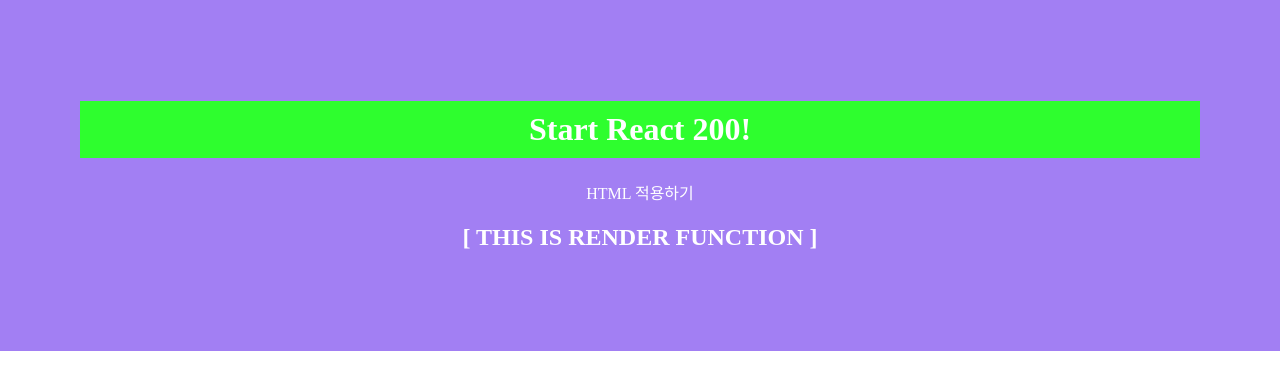
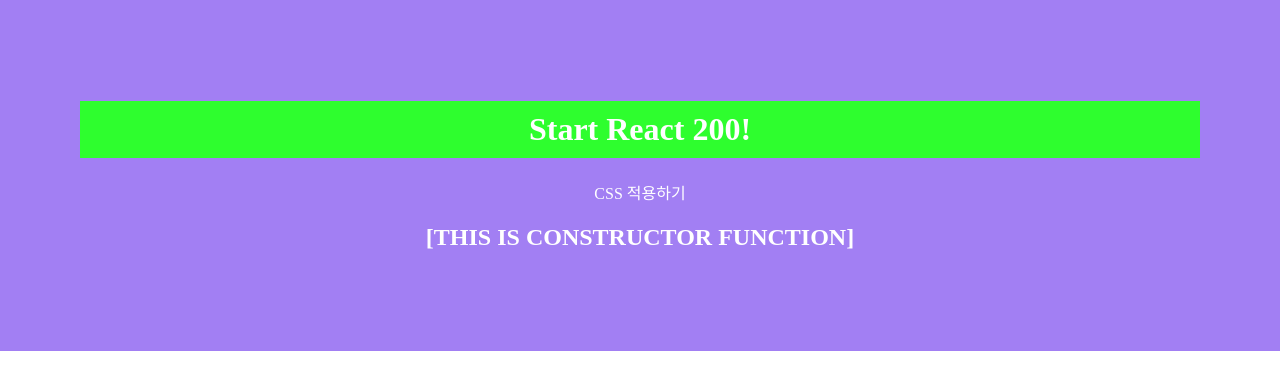
Before and after one commit to yoonjong-park/react200-for-beginner, a React (Create React App) app: page / in a window 1280 px wide. Shown: the top 390 px of the page. Built offline with nearby package versions, Linux system fonts and the light colour scheme.

Commit message:
#7 005 생명주기 함수 constructor(props) 사용하기

```diff
--- a/src/App.js
+++ b/src/App.js
@@ -1,12 +1,12 @@
 import React from "react";
 import "./App.css";
-import LifecycleEx from "./R004_LifecycleEx"; // "./R004_LifecycleEx.js 결과 같음"
+import LifecycleEx from "./R005_LifeCycleEx";
 
 function App() {
   return (
     <div>
       <h1>Start React 200!</h1>
-      <p>HTML 적용하기</p>
+      <p>CSS 적용하기</p>
       <LifecycleEx></LifecycleEx>
     </div>
   );
--- /dev/null
+++ b/src/R005_LifeCycleEx.js
@@ -0,0 +1,26 @@
+import React, { Component } from "react";
+
+class R005_LifeCycleEx extends Component {
+  // Component가 부모 클래스.  부모객체를 class로 연장/확대한다는 의미이다.  *extend : 확대하다/연장하다.
+  constructor(props) {
+    // constructor 함수는 생명주기 함수 중 가장 먼저 실행되며, 처음 한 번만 호출된다.
+    super(props);
+    /*
+      super의 2가지 용법
+        1. super() : 부모클래스의 생성자가 호출이 된다.
+          1.1 super()함수는 가장 위에 호출해야 한다. 부모 클래스인 Component에 있는 constructor를 선언하는 것이다. 지금 같은 경우는 react 패키지 중, Component 클래스에 속한 contstructor(props); 를 선언하는 것이다.
+        2. super. : 부모클래스 자체를 뜻함.
+          2.1 super.sum(); 과 같은 형태로 Component 클래스의 함수를 호출해서 쓸 수도 있다. 이러면, 부모의 constructor의 값을 공유해서 사용하기 때문에 리액트의 합성 같은 것을 할 수 있는 것이다.(오호...?)
+        *참고1 : 생활코딩 https://opentutorials.org/module/4047/24620
+        *참고2 : MDN, protoType을 활용한 메소드 간 연결방법도 안내되어 있다. https://developer.mozilla.org/ko/docs/Web/JavaScript/Reference/Operators/super
+    */
+    this.state = {}; // 변수(state)를 선언하고 부모 객체에서 전달받은 변수(props)를 초기화할 때 사용한다.
+    console.log("1. constructor Call");
+  }
+
+  render() {
+    return <h2>[THIS IS CONSTRUCTOR FUNCTION]</h2>;
+  }
+}
+
+export default R005_LifeCycleEx;
```
